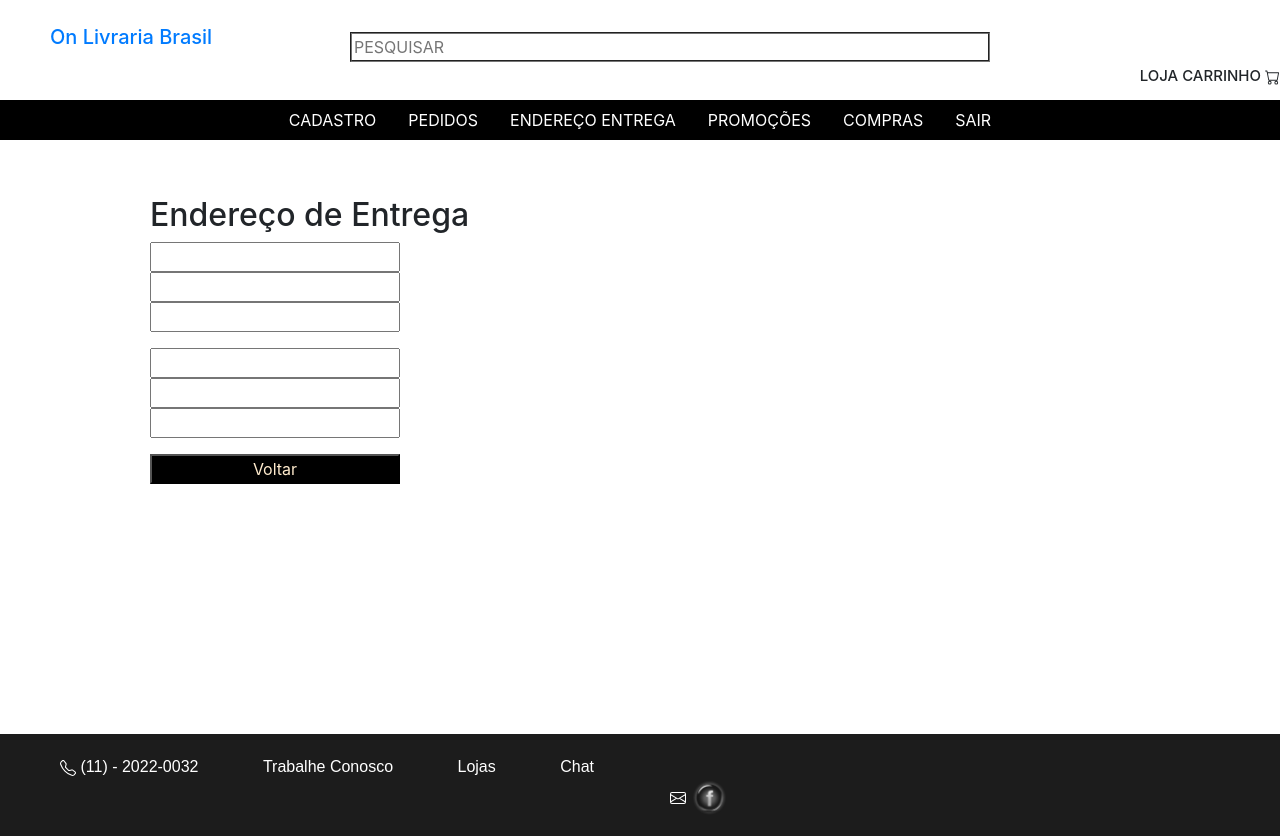
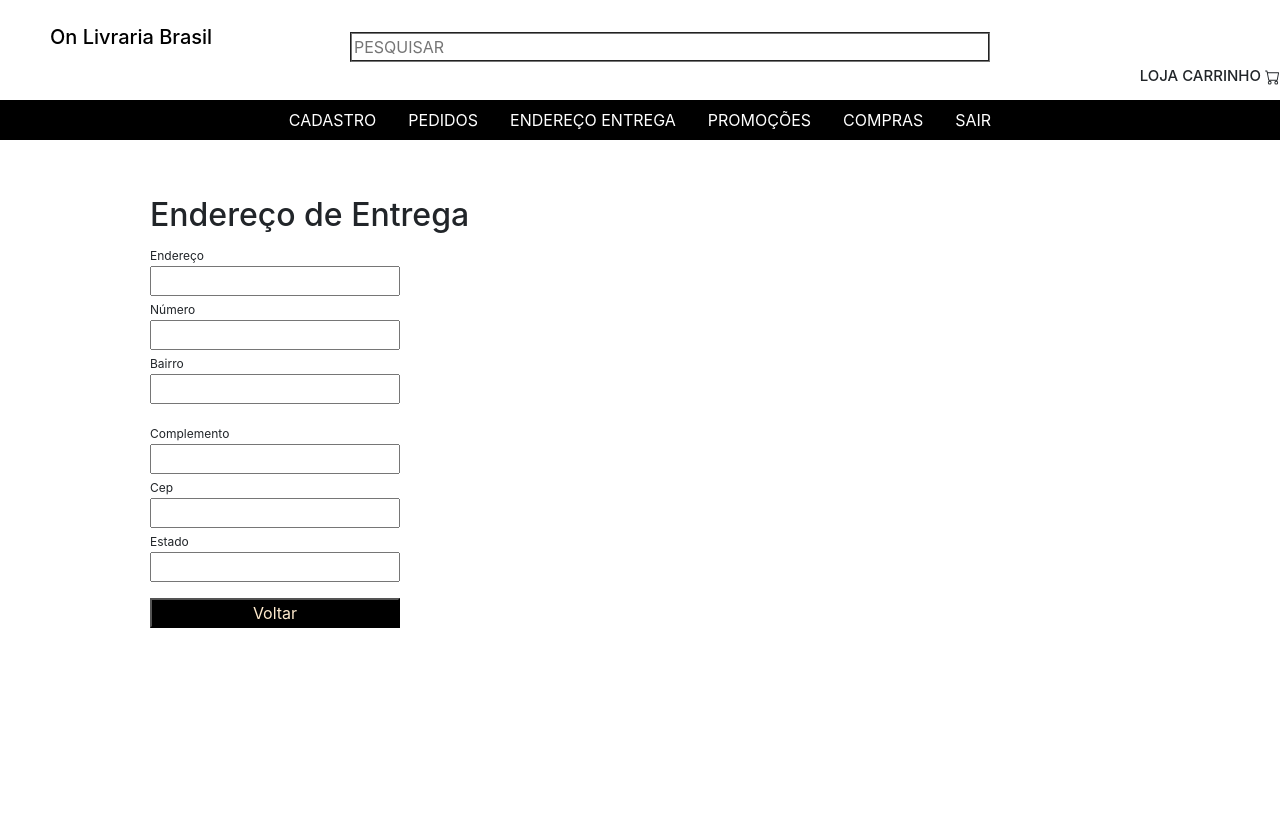
Before and after one commit to moisestraves/livraria, a PHP site: page /endereco_entrega.php in a window 1280 px wide; the page is wider, and only the part inside the window is pictured. Shown: the top 836 px of that part. Run offline with PHP 8.4, Linux system fonts and the light colour scheme; the visitor is signed in with stand-in values (Sample User, id 1); data that the repository does not hold is empty.

Commit message:
Ajustes do Logo A Remoção Linha do link

```diff
--- a/CSS/main.css
+++ b/CSS/main.css
@@ -1,5 +1,14 @@
    #nav{
      background-color:  #000000;
+   }
+
+   /*Formatação do Link Logo Topo*/
+   #logo-top a:hover  {
+    text-decoration: none;
+   }
+   #logo-top a{
+     text-decoration: none;
+     color: black;
    }
 
   /*LEMBRENTE USAR "#" Para  Formatar uma ID="id" html*/
@@ -9,6 +18,7 @@
     position: relative;/*Posição do Icone*/
     top: 15px;
     left: 25px; /*alinhamento da margem direita*/
+    color: black;
 
   }
 
@@ -141,7 +151,8 @@
      padding-left: 0px;
      padding-bottom: 0px;
      background-color: white;
-     border: solid 2px;
+     text-align: center;
+
 
    }
    /*Formatação do layout da tabela*/
--- a/atualizar-infocadastrocliente.php
+++ b/atualizar-infocadastrocliente.php
@@ -25,7 +25,7 @@ $resultado = mysqli_fetch_assoc($resultadousuario);
 var_dump($resultado);*/
 
 
-    var_dump($id_cliente);
+   // var_dump($id_cliente);
 
 
 
--- a/endereco_entrega.php
+++ b/endereco_entrega.php
@@ -33,16 +33,21 @@ $resultado= mysqli_fetch_assoc($queryCliente);
 <div class="cliente_login">
 <P>
 <h2>Endereço de Entrega</h2>
+<label>Endereço</label>
 <input type="text" name="endereco"  value="<?php echo $resultado['Endereco'];?>">
 
+<label>Número</label>
 <input type="text" name="numero"  value="<?php echo $resultado['Numero'];?>"></label>
 
+<label>Bairro</label>
 <input  type="text" name="bairro"  value="<?php echo $resultado['Bairro'];?>"></p>
 
+<label>Complemento</label>
 <input type="text" name="complemento"  value="<?php echo $resultado['Complemento'];?>"></label>
 
+<label>Cep</label>
 <input  type="text" name="cep"  value="<?php echo $resultado['Cep'];?>">
-
+<label>Estado</label>
 <input type="text" name="estado"  value="<?php echo $resultado['Estado'];?>"></label></p>
 <a href="painel_cliente.php"><button type="subimit">Voltar</button></a>
 
```
Also changed, not shown: historico_compras.php (+2 -9 lines).
